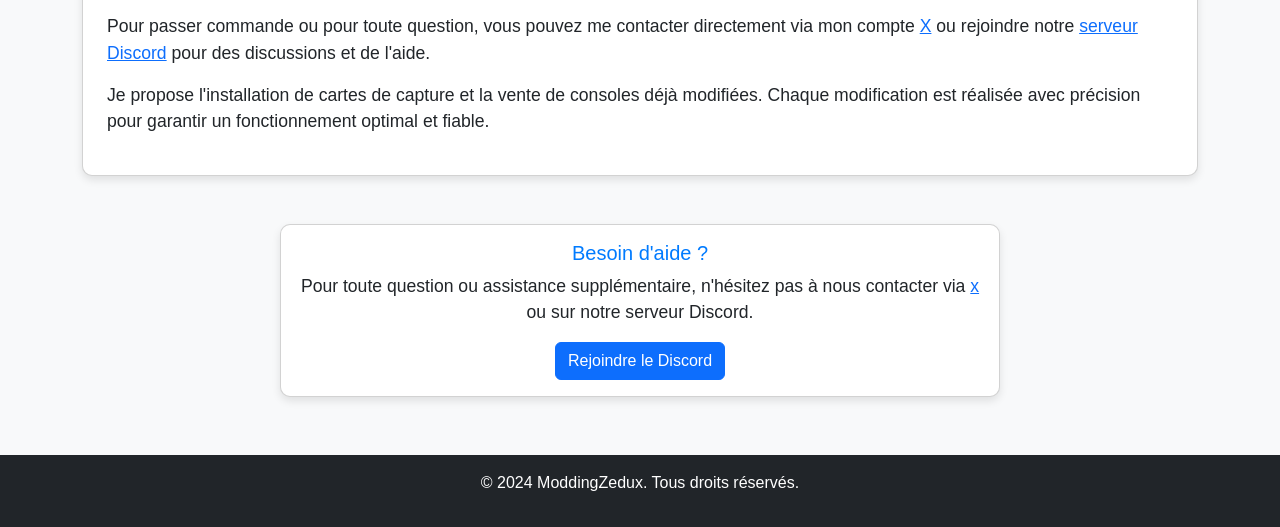
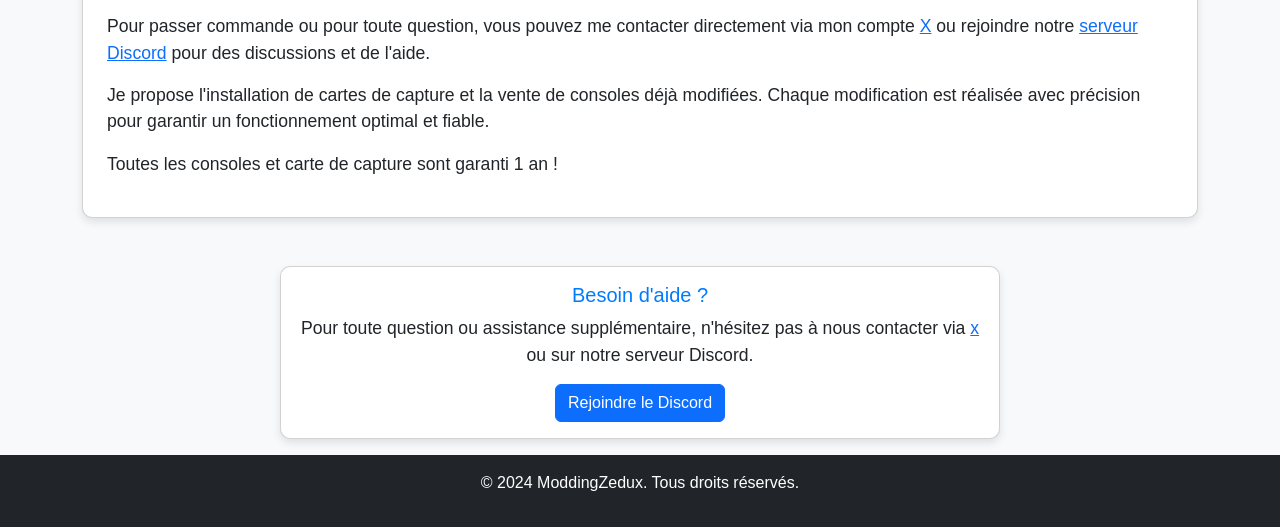
Before and after one commit to MrZedux/moddingzedux, a plain HTML site: page index.html in a window 1280 px wide. Shown: the part 273-800 px from the top of the page. Drawn offline with Linux system fonts and the light colour scheme.

Commit message:
Update index.html

```diff
--- a/index.html
+++ b/index.html
@@ -69,6 +69,7 @@
       <p>Je suis spécialisé dans le modding de consoles 3DS pour permettre la capture d'images de haute qualité. Mon objectif est de fournir des services de modification professionnels pour répondre à vos besoins.</p>
       <p>Pour passer commande ou pour toute question, vous pouvez me contacter directement via mon compte <a href="https://x.com/3DSCaptureZ" target="_blank">X</a> ou rejoindre notre <a href="https://discord.com/invite/BEm84FKJmj" target="_blank">serveur Discord</a> pour des discussions et de l'aide.</p>
       <p>Je propose l'installation de cartes de capture et la vente de consoles déjà modifiées. Chaque modification est réalisée avec précision pour garantir un fonctionnement optimal et fiable.</p>
+      <p>Toutes les consoles et carte de capture sont garanti 1 an !</p>
     </section>
 
     <section id="besoin-aide" class="mt-5">
```
